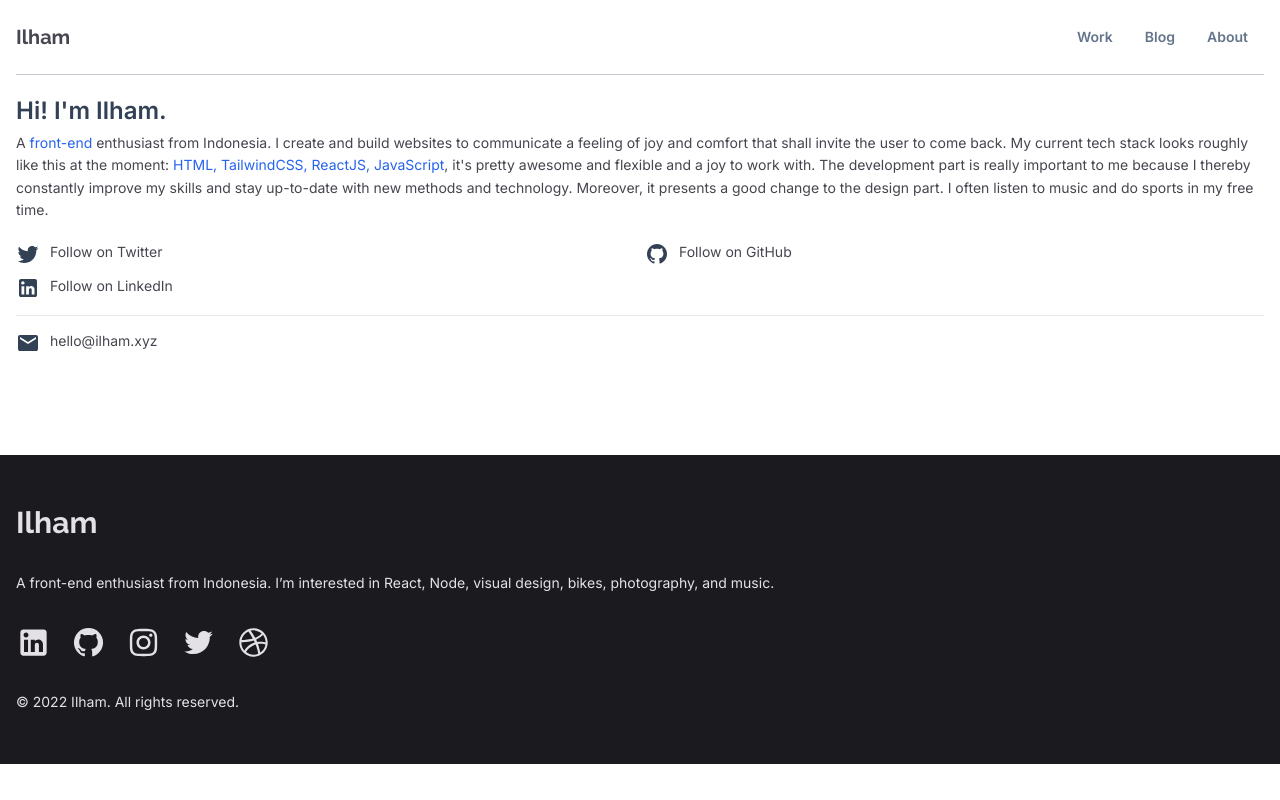
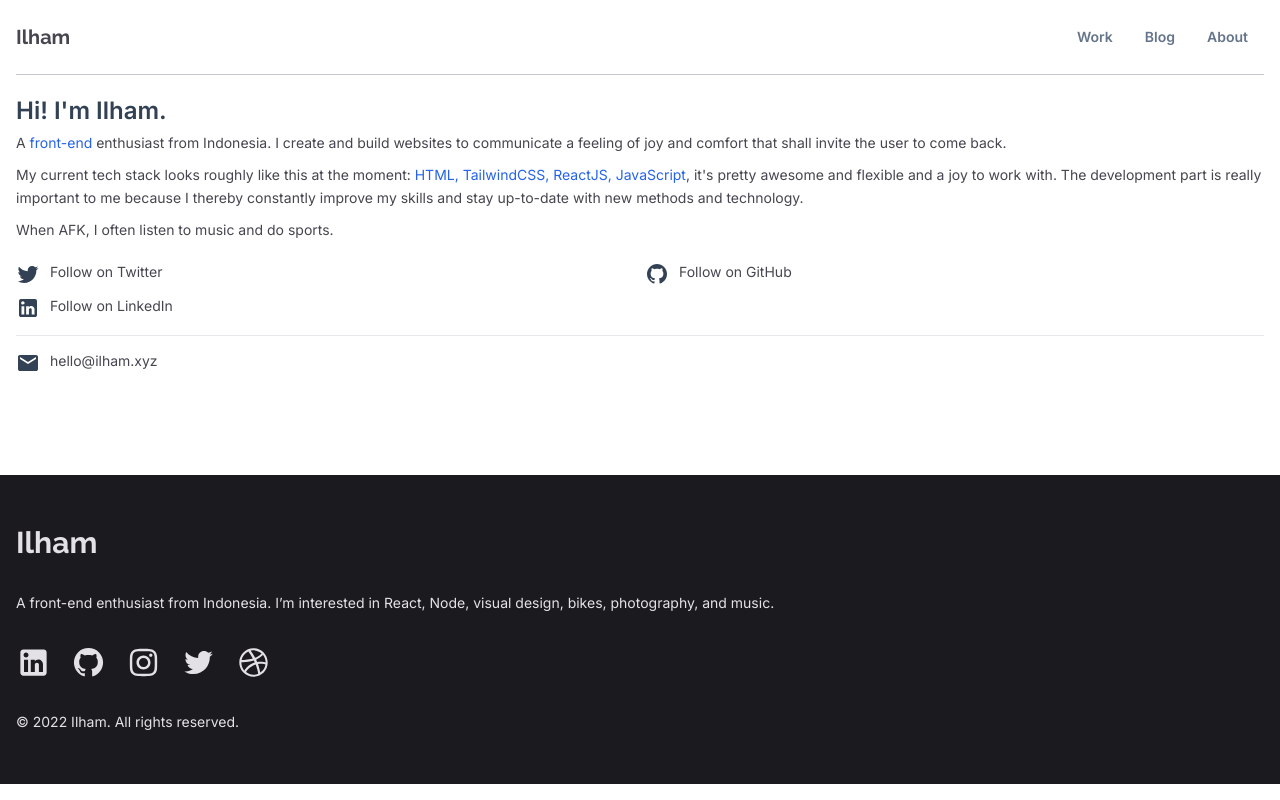
Before and after one commit to ilhamprabaswara/ilham.cc, a Next.js app: page /about in a window 1280 px wide. Built offline with nearby package versions, Linux system fonts and the light colour scheme.

Commit message:
Change about paragraph

```diff
--- a/pages/about.js
+++ b/pages/about.js
@@ -10,24 +10,27 @@ export default function About() {
         <div>
           <h1 className="text-slate-700 text-2xl font-semibold mb-[5px]">
             {/* <mark className="leading-[0em] inline-block pb-[0.5em] bg-blue-300 pr-1"> */}
-              {/* Tech. Bikes. Foods. Music. */}
-              Hi! I'm Ilham.
+            {/* Tech. Bikes. Foods. Music. */}
+            Hi! I'm Ilham.
             {/* </mark> */}
           </h1>
-          <p className="text-sm mb-5 leading-[1.6em]">
-            A <span className="text-blue-600">front-end</span>{" "}
-            enthusiast from Indonesia. I create and build websites to
-            communicate a feeling of joy and comfort that shall invite the user
-            to come back. My
-            current tech stack looks roughly like this at the moment:{" "}
+          <p className="text-sm mb-[10px] leading-[1.6em]">
+            A <span className="text-blue-600">front-end</span> enthusiast from
+            Indonesia. I create and build websites to communicate a feeling of
+            joy and comfort that shall invite the user to come back.{" "}
+          </p>
+          <p className="text-sm mb-[10px] leading-[1.6em]">
+            My current tech stack looks roughly like this at the moment:{" "}
             <span className="text-blue-600">
               HTML, TailwindCSS, ReactJS, JavaScript
             </span>
             , it's pretty awesome and flexible and a joy to work with. The
             development part is really important to me because I thereby
             constantly improve my skills and stay up-to-date with new methods
-            and technology. Moreover, it presents a good change to the design
-            part. I often listen to music and do sports in my free time.
+            and technology.
+          </p>
+          <p className="text-sm mb-5 leading-[1.6em]">
+            When AFK, I often listen to music and do sports.
           </p>
           <div className="grid md:grid-cols-2 gap-[10px]">
             <Link
```
